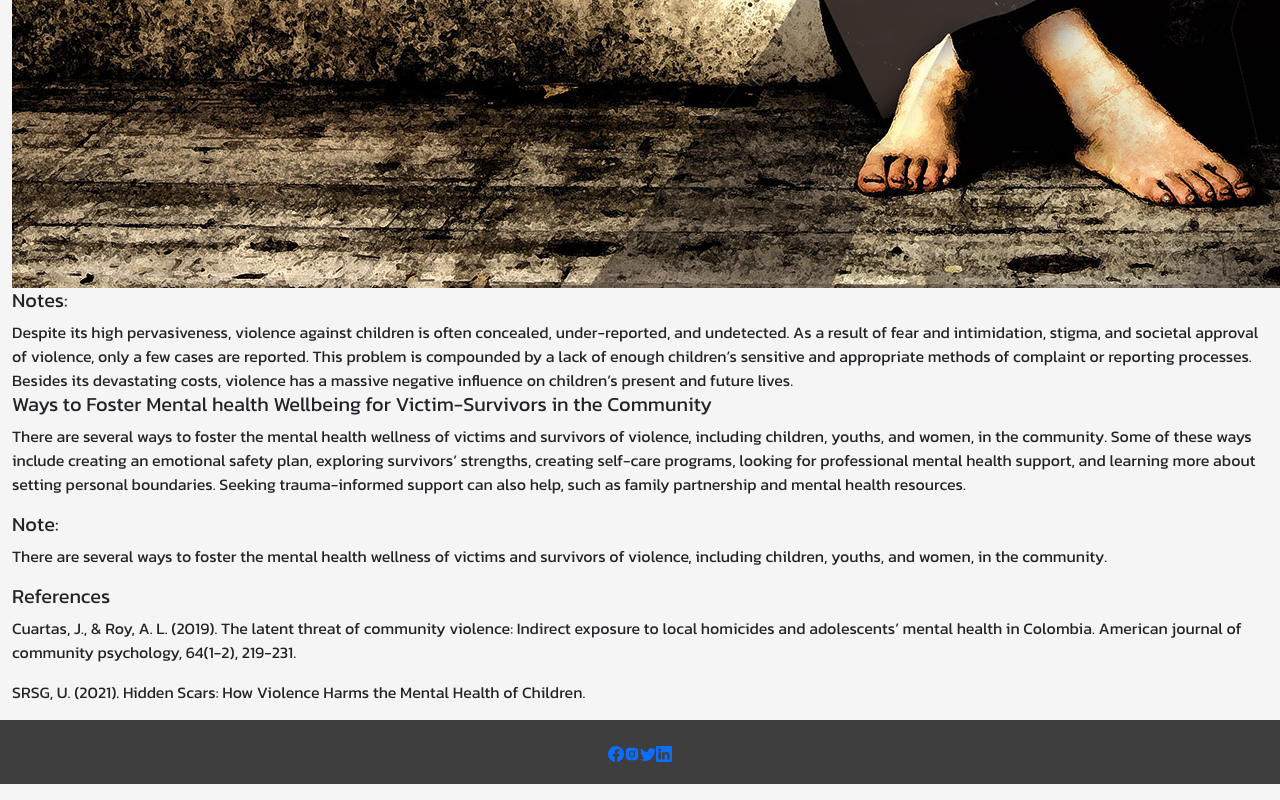
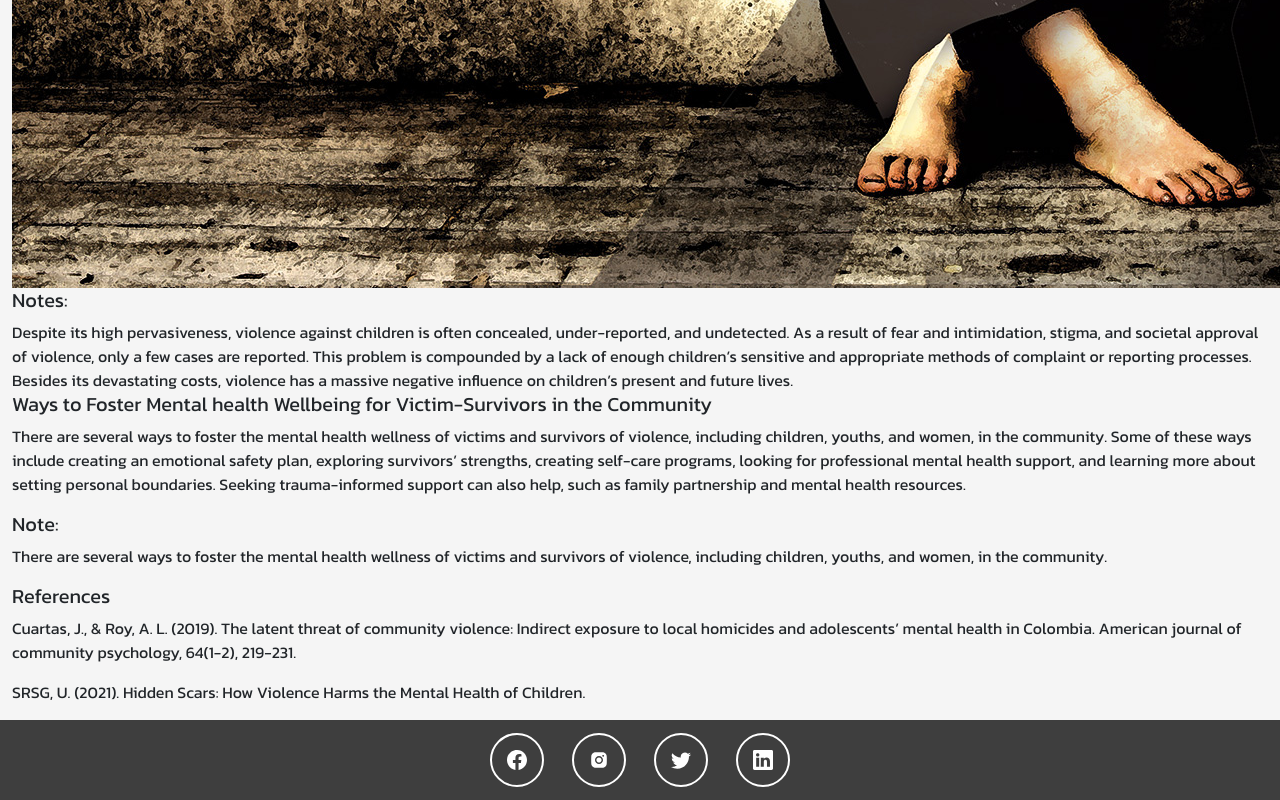
Before and after one commit to Roche001/campaign-website, a React (Create React App) app: page / in a window 1280 px wide. Shown: the part 2925-3725 px from the top of the page. Built offline with nearby package versions, Linux system fonts and the light colour scheme; a web font is replaced by a local one.

Commit message:
update changes

```diff
--- a/src/components/footer/Footer.css
+++ b/src/components/footer/Footer.css
@@ -4,5 +4,20 @@
   justify-content: center;
   align-items: center;
   background: #3e3e3e;
-  height: 8vh;
+  height: 10vh;
 }
+.icon {
+  width: 50px;
+  height: 50px;
+  display: inline-flex;
+  align-items: center;
+  justify-content: center;
+  text-decoration: none;
+  font-size: 20px;
+  color: #fff;
+  border-radius: 50%;
+  outline: 2px solid #fff;
+}
+.icon-a {
+  margin: 1rem;
+}
--- a/src/components/footer/Footer.jsx
+++ b/src/components/footer/Footer.jsx
@@ -8,19 +8,27 @@ const Footer = () => {
   return (
     <div id="footer">
       <div className="icons">
-        <a href="https://www.facebook.com/">
+        <div className="icon-a">
+          <a className="icon" href="https://www.facebook.com/">
             {" "}
             <BsFacebook />
           </a>
+        </div>
+        <div className="icon-a">
           <a className="icon icon-instagram" href="https://www.instagram.com">
             <AiFillInstagram />
           </a>
-        <a href="https://www.twitter.com">
+        </div>
+        <div className="icon-a">
+          <a className="icon" href="https://www.twitter.com">
             <BsTwitter />
           </a>
-        <a href="https://www.linkedin.com">
+        </div>
+        <div className="icon-a">
+          <a className="icon" href="https://www.linkedin.com">
             <BsLinkedin />
           </a>
+        </div>
       </div>
     </div>
   );
```
Lines whose indentation alone changed are shown as unchanged.
